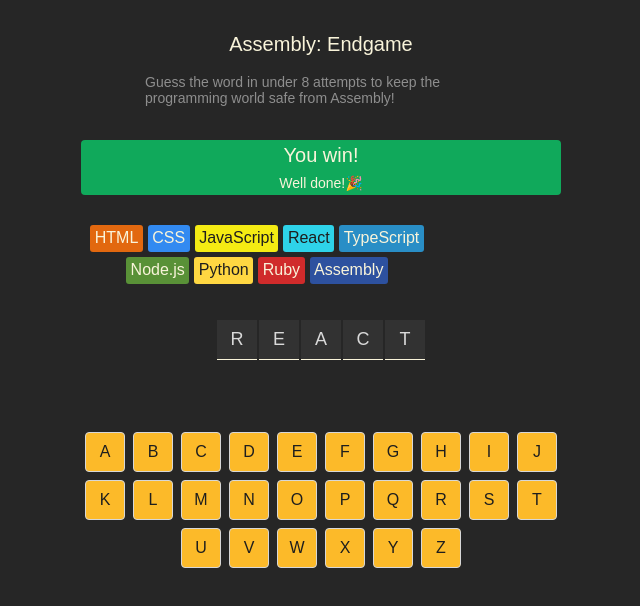
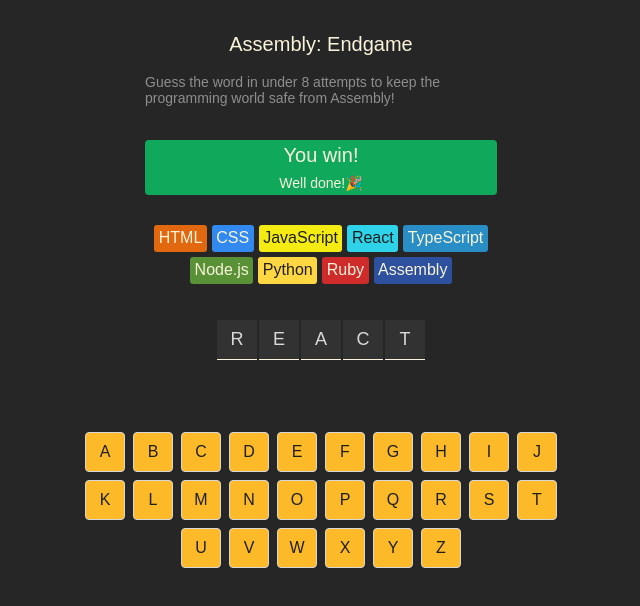
Before and after one commit to Prriiitttt/assembly-endgame, a React (Vite) app: page / in a window 1280 px wide. Shown: the top 606 px of the page, without its empty margins (319-959 px from the left). Built offline with nearby package versions, Linux system fonts and the light colour scheme.

Commit message:
add classname and styling changes

```diff
--- a/src/App.jsx
+++ b/src/App.jsx
@@ -25,17 +25,17 @@
     <span key={index}>{letter.toUpperCase()}</span>
   ))
 
-  const alphabetChar = alphabet.split("").map((character, index) => (
-    <span key={index}>{character.toUpperCase()}</span>
+  const keyboardElements = alphabet.split("").map((letter) => (
+    <button key={letter}>{letter.toUpperCase()}</button>
   ))
 
   return (
-    <>
+    <main className="container">
       <Header />
       <Status />
       <section className="language-chips">{languageElements}</section>
       <section className="word">{letterElement}</section>
-      <section className="keyboardWord">{alphabetChar}</section>
-    </>
+      <section className="keyboardWord">{keyboardElements}</section>
+    </main>
   );
 }
--- a/src/index.css
+++ b/src/index.css
@@ -11,6 +11,15 @@
     height: 100vh;
     display: flex;
     justify-content: center;
+}
+
+.container {
+    display: flex;
+    flex-direction: column;
+    align-items: center;
+    width: 100%;
+    max-width: 600px;
+    margin: 0 auto;
 }
 
 header {
@@ -41,6 +50,7 @@
     flex-direction: column;
     align-items: center;
     margin-block: 30px;
+    width: 352px
 }
 
 .status > h2 {
@@ -90,12 +100,11 @@
     display: flex;
     flex-wrap: wrap;
     justify-content: center;
-    gap: 2px;
     max-width: 480px;
     gap: 8px;
 }
 
-.keyboardWord > span {
+.keyboardWord > button {
     height: 40px;
     width: 40px;
     font-size: 1rem;
```
